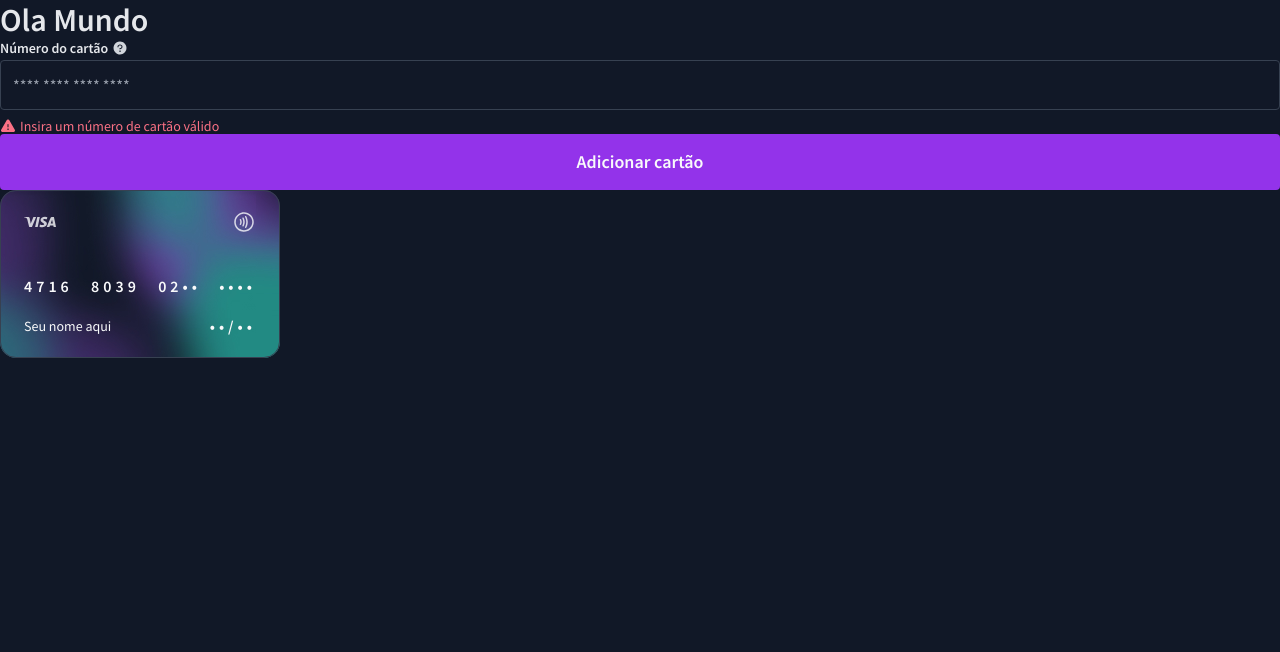
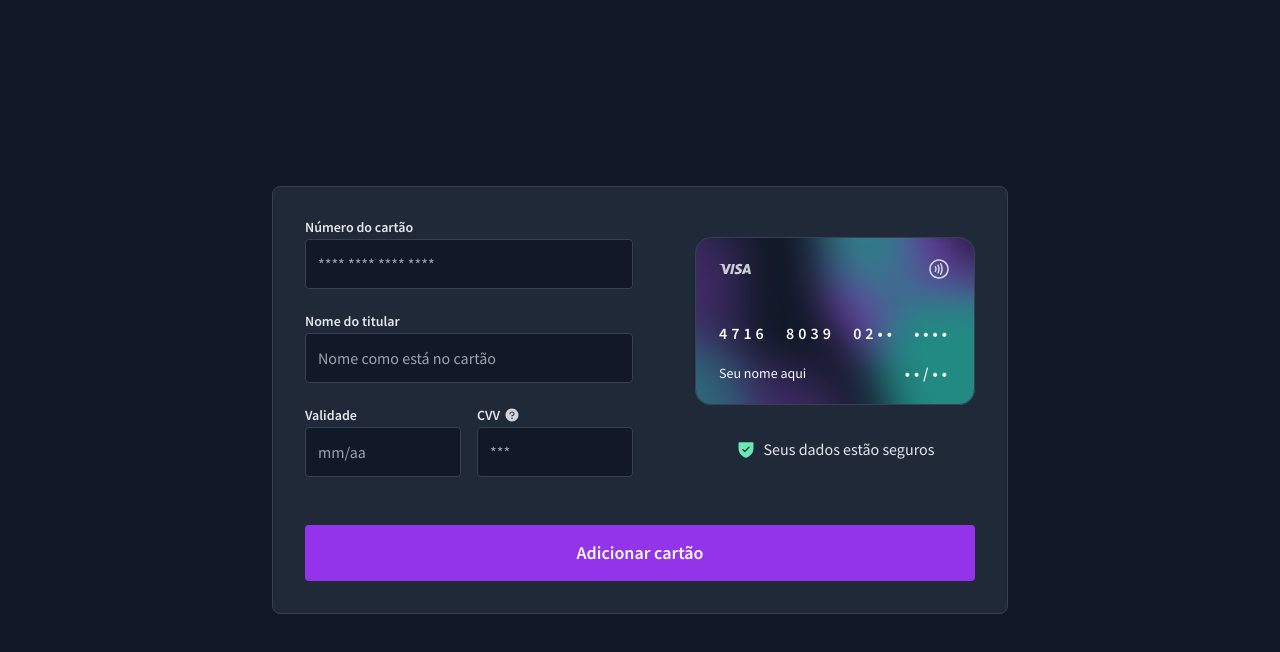
Before and after one commit to IgoCarvalho/bora-codar, a React (Vite) app in the folder 13-formulario-cartao-de-credito/: page / in a window 1280 px wide. Shown: the top 652 px of the page. Built offline with nearby package versions, Linux system fonts and the light colour scheme.

Commit message:
✨ create Form page

```diff
--- a/13-formulario-cartao-de-credito/src/App.tsx
+++ b/13-formulario-cartao-de-credito/src/App.tsx
@@ -1,23 +1,5 @@
-import { Button } from './components/Button/Button';
-import { Card } from './components/Card/Card';
-import { TextField } from './components/TextField/TextField';
+import { Form } from './pages/Form/Form';
 
 export function App() {
-  return (
-    <div>
-      <h1>Ola Mundo</h1>
-
-      <TextField
-        label="Número do cartão"
-        name="credit-card-number"
-        placeholder="**** **** **** ****"
-        infoText="Texto auxiliar informativo!"
-        error="Insira um número de cartão válido"
-      />
-
-      <Button>Adicionar cartão</Button>
-
-      <Card />
-    </div>
-  );
+  return <Form />;
 }
--- a/13-formulario-cartao-de-credito/src/components/TextField/TextField.tsx
+++ b/13-formulario-cartao-de-credito/src/components/TextField/TextField.tsx
@@ -18,10 +18,12 @@
       <div className={styles.labelContainer}>
         <label htmlFor={name}>{label}</label>
 
-        <div className={styles.questionContainer}>
-          <QuestionIcon />
-          {infoText && <span>{infoText}</span>}
-        </div>
+        {!!infoText && (
+          <div className={styles.questionContainer}>
+            <QuestionIcon />
+            <span>{infoText}</span>
+          </div>
+        )}
       </div>
 
       <input className={styles.input} id={name} name={name} {...props} />
--- /dev/null
+++ b/13-formulario-cartao-de-credito/src/components/icons/ShieldCheckIcon.tsx
@@ -0,0 +1,10 @@
+export function ShieldCheckIcon() {
+  return (
+    <svg width="20" height="20" viewBox="0 0 20 20" fill="none" xmlns="http://www.w3.org/2000/svg">
+      <path
+        d="M16.25 3.125H3.75C3.41848 3.125 3.10054 3.2567 2.86612 3.49112C2.6317 3.72554 2.5 4.04348 2.5 4.375V8.96641C2.5 15.9672 8.42344 18.2898 9.60938 18.6844C9.86267 18.7705 10.1373 18.7705 10.3906 18.6844C11.5781 18.2898 17.5 15.9672 17.5 8.96641V4.375C17.5 4.04348 17.3683 3.72554 17.1339 3.49112C16.8995 3.2567 16.5815 3.125 16.25 3.125ZM13.5672 8.56719L9.19219 12.9422C9.13414 13.0003 9.06521 13.0464 8.98934 13.0778C8.91346 13.1093 8.83213 13.1255 8.75 13.1255C8.66787 13.1255 8.58654 13.1093 8.51066 13.0778C8.43479 13.0464 8.36586 13.0003 8.30781 12.9422L6.43281 11.0672C6.31554 10.9499 6.24965 10.7909 6.24965 10.625C6.24965 10.4591 6.31554 10.3001 6.43281 10.1828C6.55009 10.0655 6.70915 9.99965 6.875 9.99965C7.04085 9.99965 7.19991 10.0655 7.31719 10.1828L8.75 11.6156L12.6828 7.68281C12.7409 7.62474 12.8098 7.57868 12.8857 7.54725C12.9616 7.51583 13.0429 7.49965 13.125 7.49965C13.2071 7.49965 13.2884 7.51583 13.3643 7.54725C13.4402 7.57868 13.5091 7.62474 13.5672 7.68281C13.6253 7.74088 13.6713 7.80982 13.7027 7.88569C13.7342 7.96156 13.7503 8.04288 13.7503 8.125C13.7503 8.20712 13.7342 8.28844 13.7027 8.36431C13.6713 8.44018 13.6253 8.50912 13.5672 8.56719Z"
+        fill="#6EE7B7"
+      />
+    </svg>
+  );
+}
--- /dev/null
+++ b/13-formulario-cartao-de-credito/src/pages/Form/Form.module.scss
@@ -0,0 +1,55 @@
+.container {
+  width: 100%;
+  min-height: 100vh;
+  display: flex;
+  justify-content: center;
+  align-items: center;
+
+  .content {
+    width: 100%;
+    max-width: 736px;
+    margin: 0 auto;
+    padding: 32px;
+    background-color: var(--gray-800);
+    border-radius: 8px;
+    border: 1px solid var(--gray-700);
+  }
+
+  .form {
+    display: flex;
+    justify-content: space-between;
+    flex-wrap: wrap;
+    row-gap: 48px;
+
+    .formGroup {
+      display: flex;
+      gap: 16px;
+    }
+
+    .formFieldsContainer {
+      width: 100%;
+      max-width: 328px;
+      display: flex;
+      flex-direction: column;
+      gap: 24px;
+    }
+
+    .cardContainer {
+      display: flex;
+      flex-direction: column;
+      align-items: center;
+      justify-content: center;
+      gap: 34px;
+
+      .cardCertification {
+        display: flex;
+        align-items: center;
+        gap: 8px;
+      }
+    }
+
+    .formActionsContainer {
+      width: 100%;
+    }
+  }
+}
--- /dev/null
+++ b/13-formulario-cartao-de-credito/src/pages/Form/Form.tsx
@@ -0,0 +1,52 @@
+import { Button } from '../../components/Button/Button';
+import { Card } from '../../components/Card/Card';
+import { TextField } from '../../components/TextField/TextField';
+import { ShieldCheckIcon } from '../../components/icons/ShieldCheckIcon';
+import styles from './Form.module.scss';
+
+export function Form() {
+  return (
+    <main className={styles.container}>
+      <div className={styles.content}>
+        <form className={styles.form}>
+          <div className={styles.formFieldsContainer}>
+            <TextField
+              label="Número do cartão"
+              name="credit-card-number"
+              placeholder="**** **** **** ****"
+            />
+
+            <TextField
+              label="Nome do titular"
+              name="cardholder-name"
+              placeholder="Nome como está no cartão"
+            />
+
+            <div className={styles.formGroup}>
+              <TextField label="Validade" name="expiry-date" placeholder="mm/aa" />
+              <TextField
+                label="CVV"
+                name="cvv"
+                placeholder="***"
+                infoText="O CVV fica, normalmente, no verso do cartão."
+              />
+            </div>
+          </div>
+
+          <div className={styles.cardContainer}>
+            <Card />
+
+            <p className={styles.cardCertification}>
+              <ShieldCheckIcon />
+              Seus dados estão seguros
+            </p>
+          </div>
+
+          <div className={styles.formActionsContainer}>
+            <Button type="submit">Adicionar cartão</Button>
+          </div>
+        </form>
+      </div>
+    </main>
+  );
+}
```
